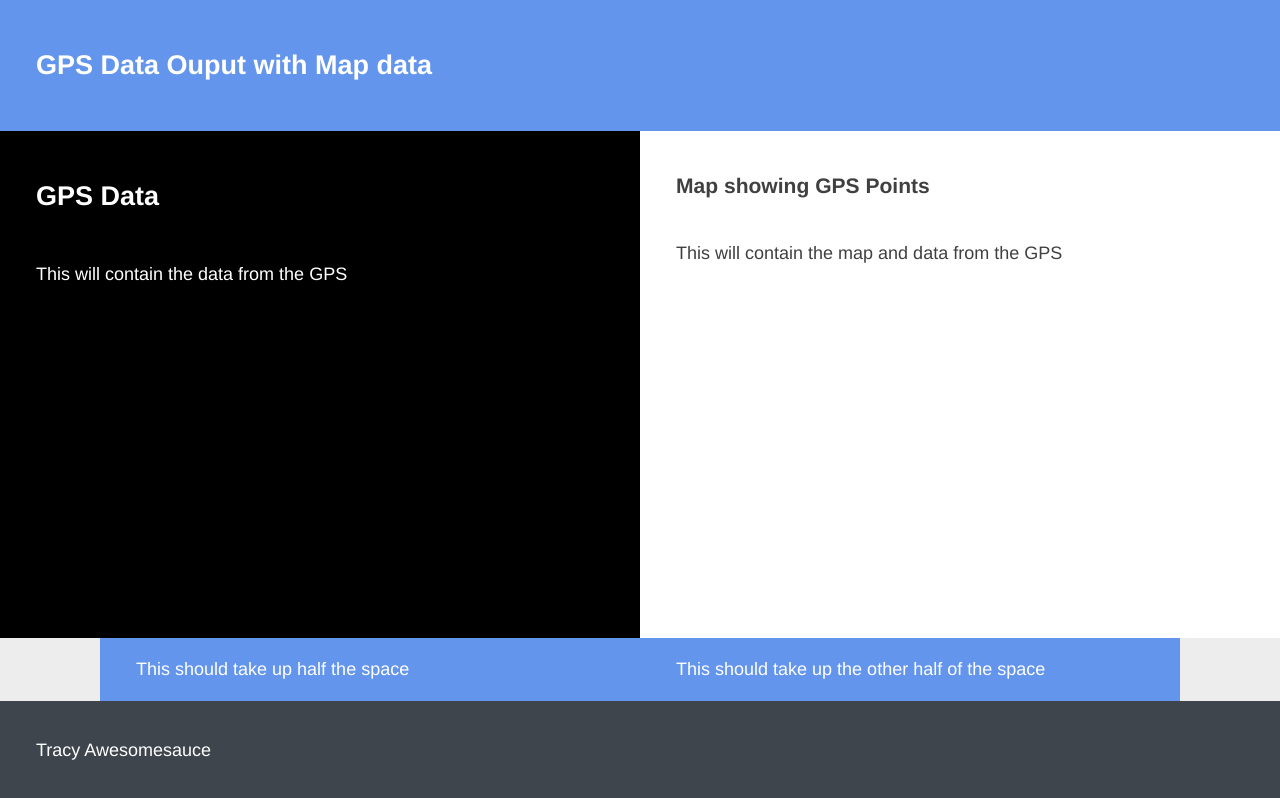
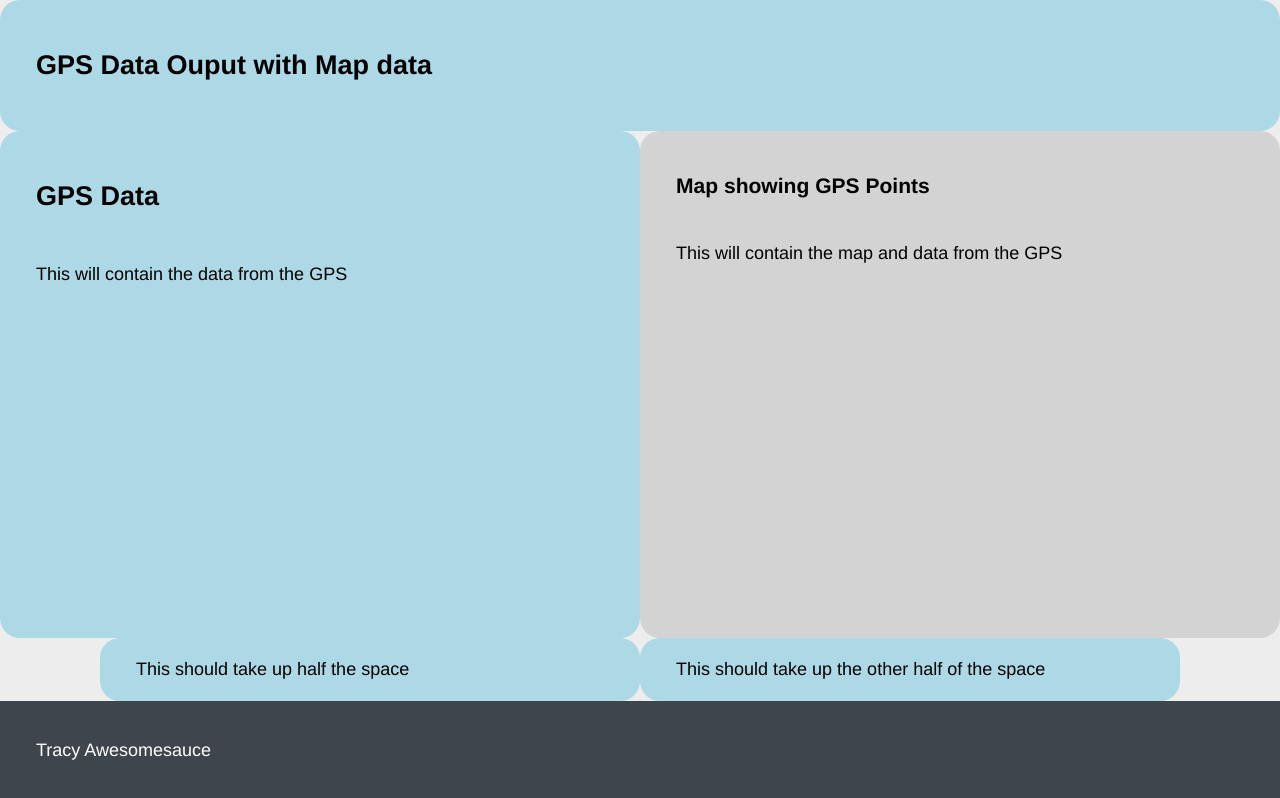
Before and after one commit to thiggan/robitics_sba, an Astro site in the folder gps_data/client/: page /map in a window 1280 px wide. Built offline with nearby package versions, Linux system fonts and the light colour scheme; Astro itself is replaced by a stand-in of ours.

Commit message:
tidy layout

```diff
--- a/gps_data/client/src/layouts/MapLayout.astro
+++ b/gps_data/client/src/layouts/MapLayout.astro
@@ -18,7 +18,7 @@ const { title } = Astro.props;
   </head>
   <body>
     <div class="site">
-      <header class="masthead">
+      <header class="heading">
         <h2 class="site-title">GPS Data Ouput with Map data</h2>
       </header>
 
@@ -141,7 +141,7 @@ General styles
       min-height: 100vh;
     }
 
-    .masthead,
+    .heading,
     .map-data,
     .gps-data,
     .twin,
@@ -149,25 +149,40 @@ General styles
       padding: 1em 2em;
     }
 
-    .gps-data {
-      background: black;
-	  color: white;
+
+    .heading {
+      background: lightblue;
+      color: black;
+	  border-radius: 20px;
 
     }
-    .masthead {
-      background: cornflowerblue;
-      color: white;
+
+	.gps-data {
+      background: lightblue;
+	  color: black;
+	  border-radius: 20px;
+
     }
 
     .map-data {
-      background: white;
+      background: lightgrey;
+	  color: black;
+	  border-radius: 20px;
 
     }
 
     .twin {
-      background: cornflowerblue;
-	  color: white;
+      background: lightblue;
+	  color: black;
+	  border-radius: 20px;
+
     }
+
+	.twin:last-of-type{
+		background: lightblue;
+		color: black;
+	}
+
 
     .colophon {
       padding: 2em;
@@ -206,17 +221,21 @@ CSS Grid layout for wider screens, when browser supports grid:
           grid-template-rows: minmax(1em, auto) 1fr auto minmax(1em, auto);
         }
 
-        .masthead,
+        .heading,
         .colophon {
           grid-column: span 8;
+
         }
 
         .gps-data {
           grid-column: span 4;
+
+
         }
 
         .map-data {
           grid-column: span 4;
+
         }
 
         .twin {
```
